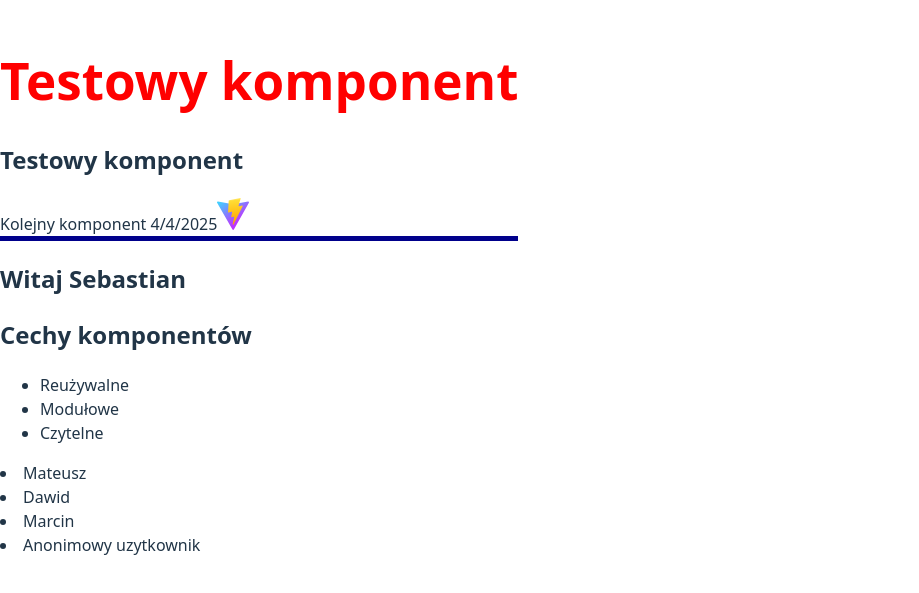
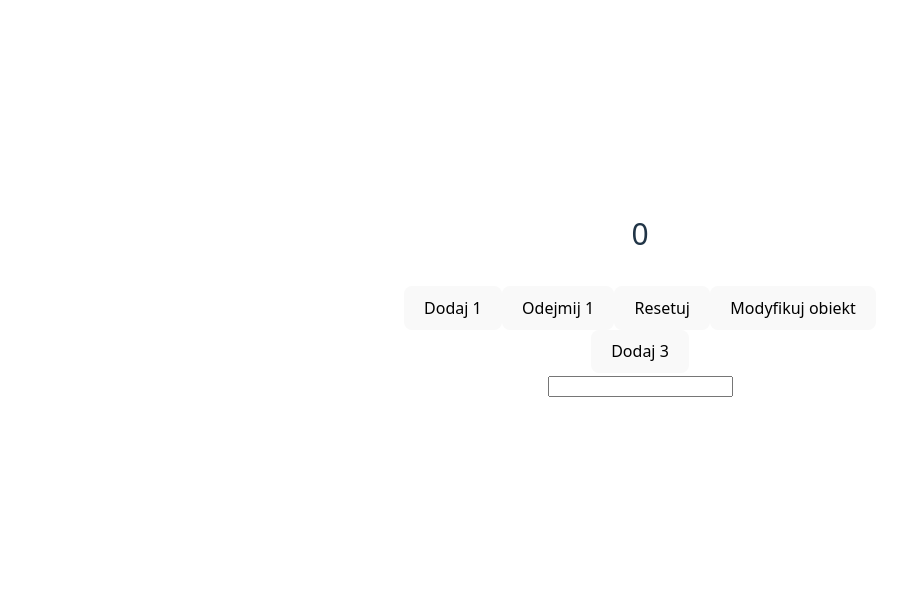
Before and after one commit to strefakursowpl/Kurs-React-od-podstaw, a React (Vite) app: page / in a window 1280 px wide. Shown: the part 113-706 px from the top of the page, without its empty margins (0-919 px from the left). Built offline with nearby package versions, Linux system fonts and the light colour scheme.

Commit message:
3_2 - stan komponentow - hook useState

```diff
--- a/src/main.tsx
+++ b/src/main.tsx
@@ -2,10 +2,10 @@ import { StrictMode } from 'react';
 import { createRoot } from 'react-dom/client';
 
 import './index.css';
-import Test from "./test";
+import { Counter } from "./state";
 
 createRoot(document.getElementById('root')!).render(
 	<StrictMode>
-		<Test />
+		<Counter />
 	</StrictMode>,
 );
--- /dev/null
+++ b/src/state.tsx
@@ -0,0 +1,96 @@
+// 1. Po wywołaniu setCounter, jeżeli stan uległ zmianie, React triggeruje re-render komponentu,
+//    a także wszystkich komponentów podrzędnych, czyli tych które zawiera.
+//    Zatem rerender może być niewydajny, sztuka polega na dobrym umieszczeniu useState,
+//    oraz dzieleniu komponentów na optymalne części.
+// 2. Nie można modyfikować stanu bezpośrednio, czyli inaczej niż przez funkcję setState.
+// 3. Jeżeli stanem jest obiekt czy tablica, nie używajmy funkcji które ją mutują
+//    np. pop() czy push(),
+//    aktualizując tablice czy obiekt możemy wykorzystać np. ... (spread operator),
+//    np. setState({...person, email = 'test123@gmail.com'}),
+//    jeżeli chcemy zmodyfikować korzystamy z map(),
+//    chcemy usunąć jakiś wpis - możemy go odfiltrować za pomocą funkcji filter() itp.
+//    Na zagnieżdżone obiekty nie zadziała spread operator więc możemy użyć np. funkcji structuredClone(),
+//    ale nie poleca się używania głeboko zagnieżdżonych obiektów.
+//    Podsumowując zawsze przekazuj nowy obiekt czy tablicę jako kopię poprzedniego/poprzedniej.
+// 4. Każdy stan komponentu jest izolowany, a to oznacza że dwa komponenty
+//    Counter będą miały 2 różne niezależne stany.
+// 5. Można wywołać kilka useState w tym samym komponencie,
+//    nie ma to negatywnego wpływu na performance, wtedy React
+//    łączy wszystkie setState (tzw. batching) i rerenderuje komponent tylko raz.
+// 6. Stan komponentu ulega zmianie dopiero po rerenderze, czyli jeżeli
+//    do stanu wynoszącego 1, dodamy 1, a następnie znowu dodamy 1, to wyjdzie nam
+//    liczba 2. Chyba że użyjemy funkcji poniżej.
+// 7. Używając funkcji w setState np. setCounter(prevState => prevState + 1),
+//    możemy pracować na stanie który jeszcze nie został zaktualizowany.
+// 8. Dobrą praktyką jest nieprzekazywanie setState jako propsa,
+//    gdyż sprawia to że komponent staje się mniej niezależny,
+//    zamiast tego warto przekazać po prostu funkcję.
+// 9. Jeżeli komponent zostaje usunięty, state również jest niszczony.
+
+import { useState } from 'react';
+
+export function Counter() {
+	const [counter, setCounter] = useState(0);
+	const [person, setPerson] = useState({
+		name: '',
+		email: '',
+	});
+    const [text, setText] = useState('');
+
+	const increment = () => setCounter(counter + 1);
+
+	const decrement = () => setCounter(counter - 1);
+
+	const reset = () => setCounter(0);
+
+	const modifyPerson = () =>
+		setPerson({
+			...person,
+			name: 'Sebastian',
+		});
+
+    console.log('Render Counter');
+
+	return (
+		<div style={{ width: '100vw', textAlign: 'center' }}>
+            <h1>{text}</h1>
+			<div style={{ fontSize: '30px', marginBottom: '30px' }}>
+				{counter}
+			</div>
+			<button onClick={increment}>Dodaj 1</button>
+			<button onClick={decrement}>Odejmij 1</button>
+			<button onClick={reset}>Resetuj</button>
+			<button onClick={modifyPerson}>Modyfikuj obiekt</button>
+			<div>
+				<button
+					onClick={() => {
+						// doda tylko 1
+						// setCounter(counter + 1);
+						// setCounter(counter + 1);
+						// setCounter(counter + 1);
+
+						// doda 3 bazując na poprzednim stanie
+						setCounter(prevCounter => prevCounter + 1);
+						setCounter(prevCounter => prevCounter + 1);
+						setCounter(prevCounter => prevCounter + 1);
+					}}>
+					Dodaj 3
+				</button>
+			</div>
+            <Input value={text} onChange={value => setText(value)} />
+		</div>
+	);
+}
+
+function Input({ value, onChange }) {
+
+    console.log('Render Input');
+
+	return (
+		<input
+			type="text"
+			value={value}
+			onChange={e => onChange(e.target.value)}
+		/>
+	);
+}
```
Also changed, not shown: src/basics.tsx (renamed from src/test.tsx).
